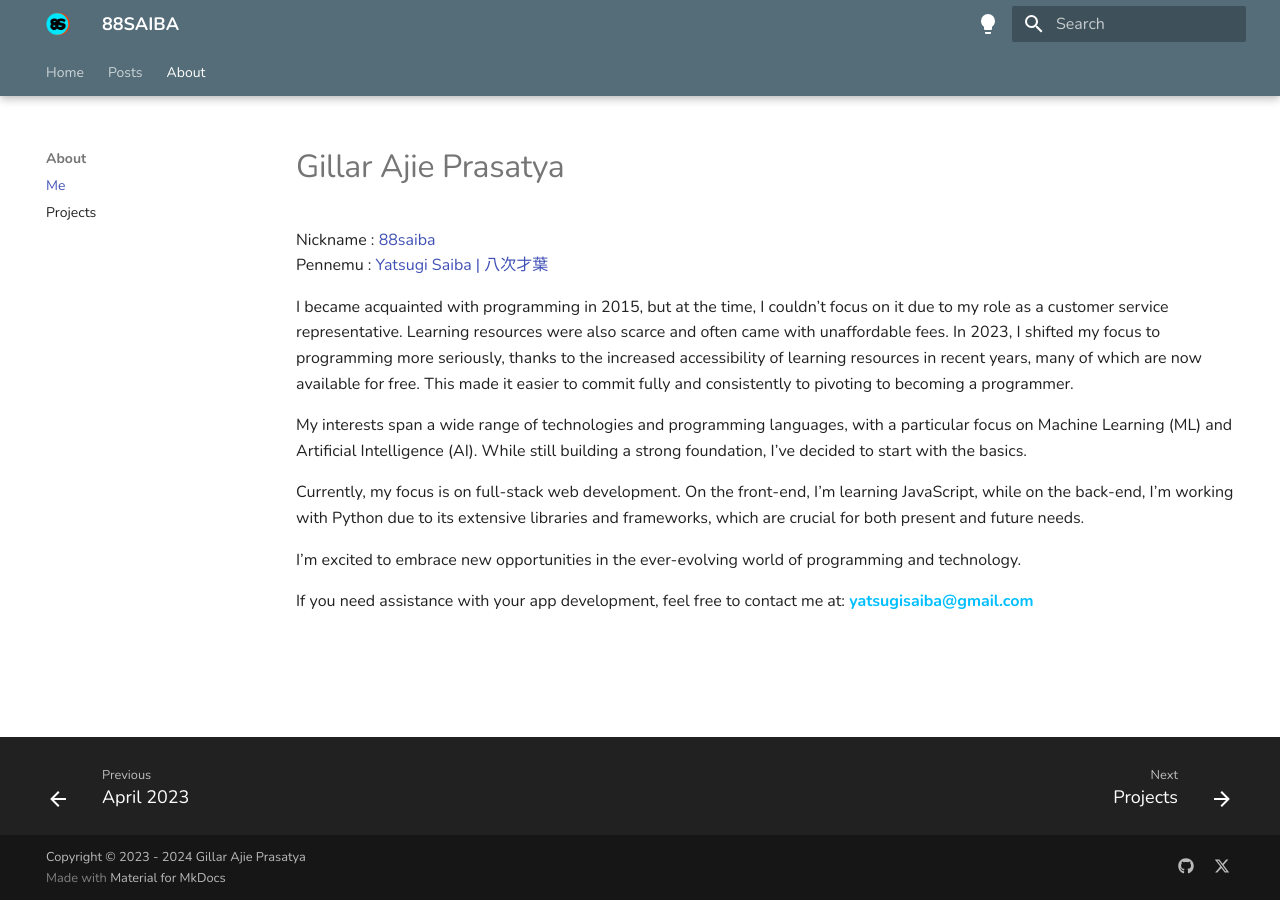
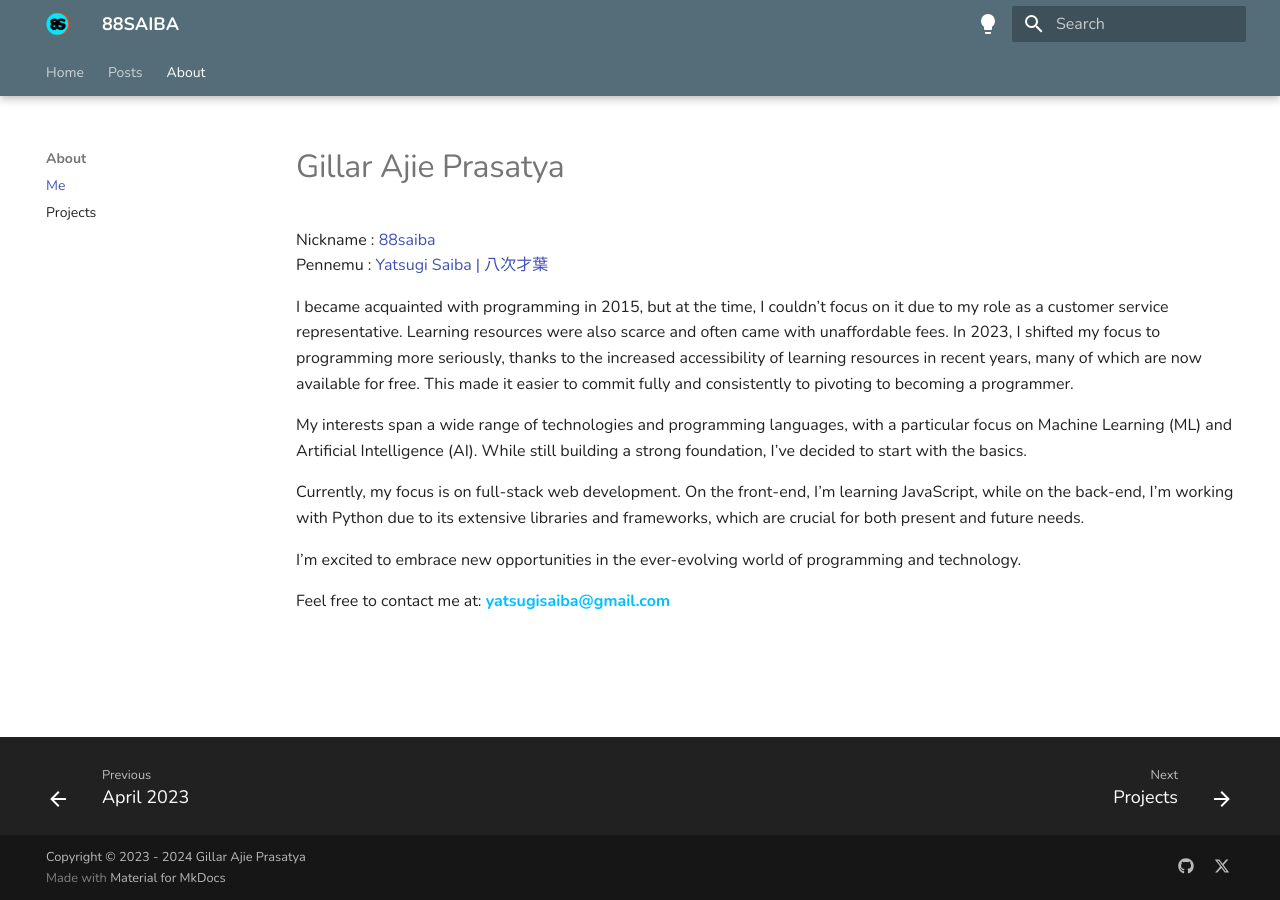
Before and after one commit to nokijfb/8389188babayagaisdfyigaqf, an MkDocs documentation site: the page built from docs/about/about.md, in a window 1280 px wide. Built offline with MkDocs 1.6.1 and Material for MkDocs 9.7.7, drawn with Linux system fonts in a browser that asks for light colours.

Commit message:
upd about-me

```diff
--- a/docs/about/about.md
+++ b/docs/about/about.md
@@ -11,7 +11,7 @@ Currently, my focus is on full-stack web development. On the front-end, I’m le
 
 I’m excited to embrace new opportunities in the ever-evolving world of programming and technology.
 
-If you need assistance with your app development, feel free to contact me at: <a href="mailto:yatsugisaiba@gmail.com" style="color: #00BFFF; text-decoration: none;"><b>yatsugisaiba@gmail.com</b></a>
+Feel free to contact me at: <a href="mailto:yatsugisaiba@gmail.com" style="color: #00BFFF; text-decoration: none;"><b>yatsugisaiba@gmail.com</b></a>
 <br>
 <br>
 <br>
```
